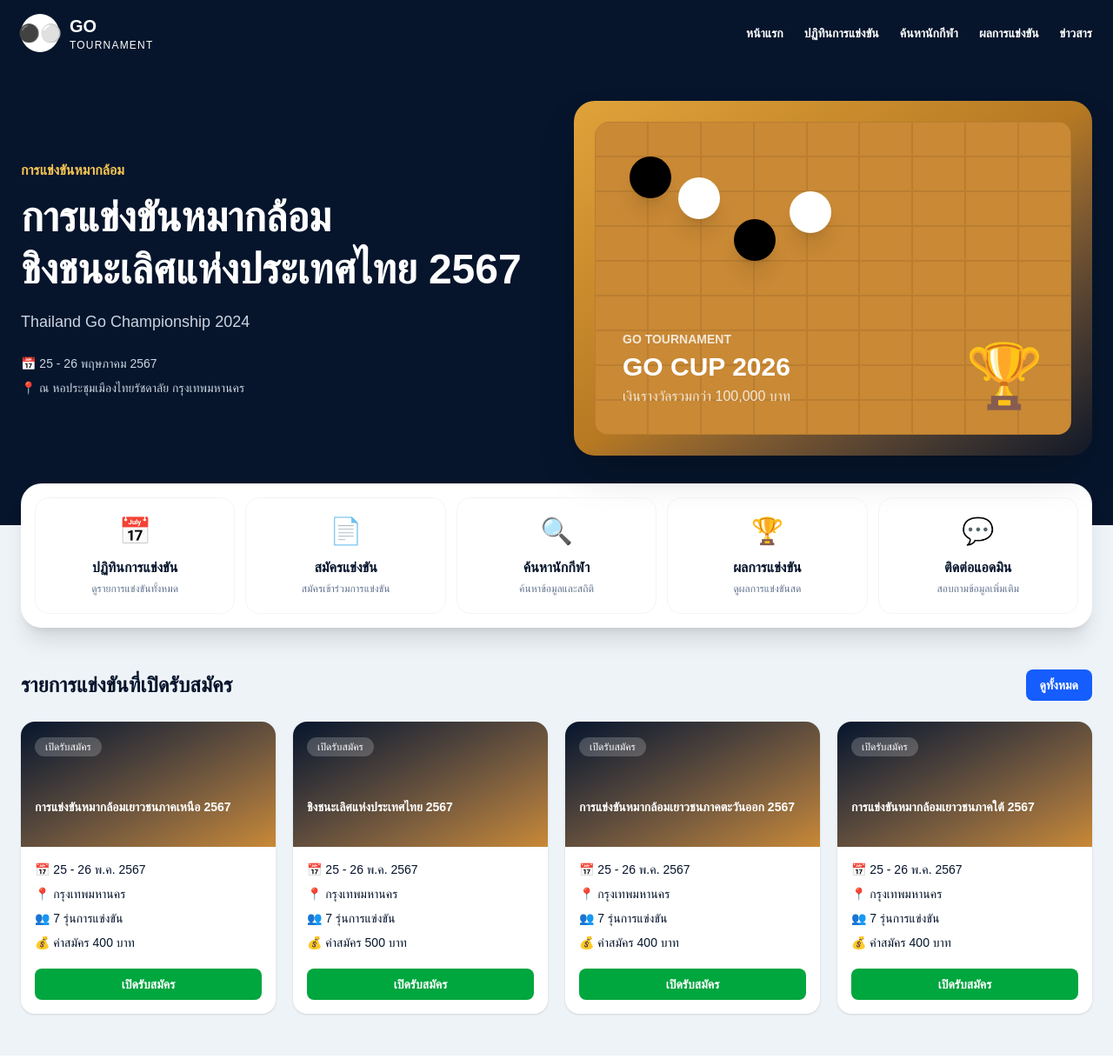
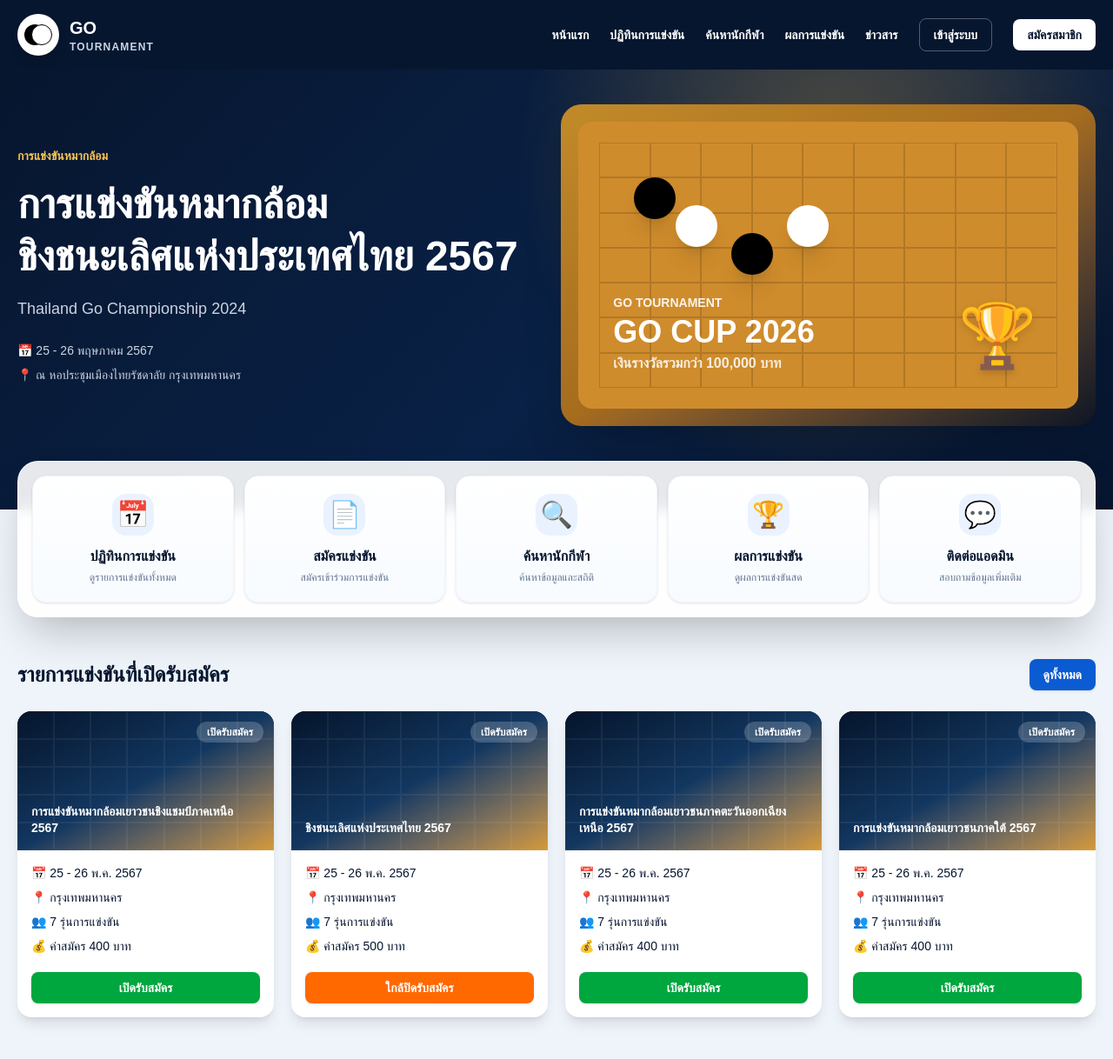
Before and after one commit to sawitree2168-sys/go-competition, a Next.js app: page / in a window 1280 px wide. Shown: the whole page at 87% size. Built offline with nearby package versions, Linux system fonts and the light colour scheme.

Commit message:
improve visual effects

```diff
--- a/app/page.tsx
+++ b/app/page.tsx
@@ -1,36 +1,62 @@
 export default function Home() {
+  const menuItems = [
+    { icon: "📅", title: "ปฏิทินการแข่งขัน", desc: "ดูรายการแข่งขันทั้งหมด" },
+    { icon: "📄", title: "สมัครแข่งขัน", desc: "สมัครเข้าร่วมการแข่งขัน" },
+    { icon: "🔍", title: "ค้นหานักกีฬา", desc: "ค้นหาข้อมูลและสถิติ" },
+    { icon: "🏆", title: "ผลการแข่งขัน", desc: "ดูผลการแข่งขันสด" },
+    { icon: "💬", title: "ติดต่อแอดมิน", desc: "สอบถามข้อมูลเพิ่มเติม" },
+  ];
+
+  const events = [
+    "การแข่งขันหมากล้อมเยาวชนชิงแชมป์ภาคเหนือ 2567",
+    "ชิงชนะเลิศแห่งประเทศไทย 2567",
+    "การแข่งขันหมากล้อมเยาวชนภาคตะวันออกเฉียงเหนือ 2567",
+    "การแข่งขันหมากล้อมเยาวชนภาคใต้ 2567",
+  ];
+
   return (
-    <main className="min-h-screen bg-[#eef3f8] text-[#06152c]">
-      <header className="bg-[#06152c] text-white">
-        <div className="mx-auto flex max-w-7xl items-center justify-between px-6 py-4">
+    <main className="min-h-screen bg-[#eef4fa] text-[#07162f]">
+      <header className="bg-[#07162f] text-white">
+        <div className="mx-auto flex max-w-7xl items-center justify-between px-5 py-4">
           <div className="flex items-center gap-3">
-            <div className="flex h-11 w-11 items-center justify-center rounded-full bg-white text-xl">
-              ⚫⚪
+            <div className="relative h-12 w-12 rounded-full bg-white shadow-lg">
+              <div className="absolute left-2 top-3 h-6 w-6 rounded-full bg-black" />
+              <div className="absolute right-2 top-3 h-6 w-6 rounded-full border border-black bg-white" />
             </div>
             <div className="leading-tight">
-              <div className="text-xl font-extrabold">GO</div>
-              <div className="text-xs tracking-widest">TOURNAMENT</div>
+              <div className="text-xl font-black">GO</div>
+              <div className="text-xs font-bold tracking-widest text-slate-300">
+                TOURNAMENT
+              </div>
             </div>
           </div>
 
-          <nav className="hidden gap-6 text-sm font-bold md:flex">
+          <nav className="hidden items-center gap-6 text-sm font-bold md:flex">
             <span>หน้าแรก</span>
             <span>ปฏิทินการแข่งขัน</span>
             <span>ค้นหานักกีฬา</span>
             <span>ผลการแข่งขัน</span>
             <span>ข่าวสาร</span>
+            <button className="rounded-lg border border-white/30 px-4 py-2">
+              เข้าสู่ระบบ
+            </button>
+            <button className="rounded-lg bg-white px-4 py-2 text-[#07162f]">
+              สมัครสมาชิก
+            </button>
           </nav>
         </div>
       </header>
 
-      <section className="bg-[#06152c] px-6 pb-20 pt-10 text-white">
-        <div className="mx-auto grid max-w-7xl gap-10 md:grid-cols-2 md:items-center">
+      <section className="relative overflow-hidden bg-[#07162f] text-white">
+        <div className="absolute inset-0 bg-[radial-gradient(circle_at_75%_20%,rgba(212,156,54,0.35),transparent_35%),linear-gradient(135deg,#07162f_0%,#092146_55%,#07162f_100%)]" />
+
+        <div className="relative mx-auto grid max-w-7xl gap-10 px-5 pb-24 pt-10 md:grid-cols-[1fr_1.05fr] md:items-center">
           <div>
-            <p className="mb-3 font-bold text-[#f6c453]">
+            <p className="mb-4 text-sm font-bold text-[#f6c453]">
               การแข่งขันหมากล้อม
             </p>
 
-            <h1 className="text-4xl font-extrabold leading-tight md:text-5xl">
+            <h1 className="text-4xl font-black leading-tight md:text-5xl">
               การแข่งขันหมากล้อม
               <br />
               ชิงชนะเลิศแห่งประเทศไทย 2567
@@ -46,84 +72,86 @@ export default function Home() {
             </div>
           </div>
 
-          {/* ตัวอย่างโปสเตอร์ */}
-          <div className="rounded-3xl bg-gradient-to-br from-[#e0a33a] via-[#b67922] to-[#111827] p-6 shadow-2xl">
-            <div className="relative h-[360px] overflow-hidden rounded-2xl bg-[#c98935] p-6">
-              <div className="absolute inset-0 opacity-30">
-                <div className="grid h-full grid-cols-9 grid-rows-9">
-                  {Array.from({ length: 81 }).map((_, i) => (
-                    <div key={i} className="border border-black/25" />
-                  ))}
-                </div>
+          <div className="relative rounded-3xl bg-gradient-to-br from-[#d89a2e] via-[#b87822] to-[#111827] p-5 shadow-2xl">
+            <div className="absolute inset-0 rounded-3xl bg-black/10" />
+            <div className="relative h-[330px] overflow-hidden rounded-2xl bg-[#cf8c2c] p-6">
+              <div className="absolute inset-6 grid grid-cols-9 grid-rows-7 opacity-35">
+                {Array.from({ length: 63 }).map((_, i) => (
+                  <div key={i} className="border border-black/40" />
+                ))}
               </div>
 
-              <div className="absolute left-10 top-10 h-12 w-12 rounded-full bg-black shadow-xl" />
-              <div className="absolute left-24 top-16 h-12 w-12 rounded-full bg-white shadow-xl" />
-              <div className="absolute left-40 top-28 h-12 w-12 rounded-full bg-black shadow-xl" />
-              <div className="absolute left-56 top-20 h-12 w-12 rounded-full bg-white shadow-xl" />
+              <div className="absolute left-16 top-16 h-12 w-12 rounded-full bg-black shadow-xl" />
+              <div className="absolute left-28 top-24 h-12 w-12 rounded-full bg-white shadow-xl" />
+              <div className="absolute left-44 top-32 h-12 w-12 rounded-full bg-black shadow-xl" />
+              <div className="absolute left-60 top-24 h-12 w-12 rounded-full bg-white shadow-xl" />
 
-              <div className="absolute bottom-8 right-8 text-7xl">🏆</div>
-
-              <div className="absolute bottom-8 left-8">
-                <p className="text-sm font-bold text-white/80">
-                  GO TOURNAMENT
-                </p>
-                <h2 className="mt-1 text-3xl font-extrabold text-white">
+              <div className="absolute bottom-10 left-10">
+                <p className="text-sm font-black text-white/90">GO TOURNAMENT</p>
+                <h2 className="mt-1 text-4xl font-black text-white">
                   GO CUP 2026
                 </h2>
-                <p className="mt-1 text-white/80">
+                <p className="mt-1 font-bold text-white/85">
                   เงินรางวัลรวมกว่า 100,000 บาท
                 </p>
+              </div>
+
+              <div className="absolute bottom-12 right-12 text-7xl drop-shadow-lg">
+                🏆
               </div>
             </div>
           </div>
         </div>
       </section>
 
-      <section className="mx-auto -mt-12 max-w-7xl px-6">
-        <div className="grid grid-cols-2 gap-3 rounded-3xl bg-white p-4 shadow-xl md:grid-cols-5">
-          {[
-            ["📅", "ปฏิทินการแข่งขัน", "ดูรายการแข่งขันทั้งหมด"],
-            ["📄", "สมัครแข่งขัน", "สมัครเข้าร่วมการแข่งขัน"],
-            ["🔍", "ค้นหานักกีฬา", "ค้นหาข้อมูลและสถิติ"],
-            ["🏆", "ผลการแข่งขัน", "ดูผลการแข่งขันสด"],
-            ["💬", "ติดต่อแอดมิน", "สอบถามข้อมูลเพิ่มเติม"],
-          ].map(([icon, title, desc]) => (
+      <section className="relative z-10 mx-auto -mt-14 max-w-7xl px-5">
+        <div className="grid grid-cols-2 gap-3 rounded-3xl border border-white/70 bg-white/90 p-4 shadow-2xl backdrop-blur md:grid-cols-5">
+          {menuItems.map((item) => (
             <div
-              key={title}
-              className="rounded-2xl border border-slate-100 p-5 text-center"
+              key={item.title}
+              className="rounded-2xl border border-slate-100 bg-gradient-to-b from-white to-[#f7fbff] p-5 text-center shadow-sm transition hover:-translate-y-1 hover:shadow-xl"
             >
-              <div className="text-3xl">{icon}</div>
-              <h3 className="mt-3 font-extrabold">{title}</h3>
-              <p className="mt-1 text-xs text-slate-500">{desc}</p>
+              <div className="mx-auto flex h-12 w-12 items-center justify-center rounded-2xl bg-[#eaf2ff] text-3xl text-blue-600">
+                {item.icon}
+              </div>
+              <h3 className="mt-3 font-black">{item.title}</h3>
+              <p className="mt-1 text-xs text-slate-500">{item.desc}</p>
             </div>
           ))}
         </div>
       </section>
 
-      <section className="mx-auto max-w-7xl px-6 py-12">
+      <section className="mx-auto max-w-7xl px-5 py-12">
         <div className="mb-6 flex items-center justify-between">
-          <h2 className="text-2xl font-extrabold">
+          <h2 className="text-2xl font-black">
             รายการแข่งขันที่เปิดรับสมัคร
           </h2>
-          <button className="rounded-lg bg-blue-600 px-4 py-2 text-sm font-bold text-white">
+          <button className="rounded-lg bg-[#0b5bd3] px-4 py-2 text-sm font-bold text-white shadow">
             ดูทั้งหมด
           </button>
         </div>
 
         <div className="grid gap-5 md:grid-cols-4">
-          {[
-            "การแข่งขันหมากล้อมเยาวชนภาคเหนือ 2567",
-            "ชิงชนะเลิศแห่งประเทศไทย 2567",
-            "การแข่งขันหมากล้อมเยาวชนภาคตะวันออก 2567",
-            "การแข่งขันหมากล้อมเยาวชนภาคใต้ 2567",
-          ].map((title, index) => (
-            <article key={title} className="overflow-hidden rounded-2xl bg-white shadow">
-              <div className="h-36 bg-gradient-to-br from-[#06152c] to-[#c98935] p-4 text-white">
-                <span className="rounded-full bg-white/20 px-3 py-1 text-xs">
+          {events.map((event, index) => (
+            <article
+              key={event}
+              className="overflow-hidden rounded-2xl bg-white shadow-lg transition hover:-translate-y-1 hover:shadow-2xl"
+            >
+              <div className="relative h-40 overflow-hidden bg-[#07162f]">
+                <div className="absolute inset-0 bg-gradient-to-br from-[#06152c] via-[#123760] to-[#d69a35]" />
+                <div className="absolute inset-0 opacity-30">
+                  <div className="grid h-full grid-cols-7 grid-rows-5">
+                    {Array.from({ length: 35 }).map((_, i) => (
+                      <div key={i} className="border border-white/20" />
+                    ))}
+                  </div>
+                </div>
+                <div className="absolute right-3 top-3 rounded-full bg-white/20 px-3 py-1 text-xs font-bold text-white">
                   เปิดรับสมัคร
-                </span>
-                <h3 className="mt-12 text-sm font-extrabold">{title}</h3>
+                </div>
+                <h3 className="absolute bottom-4 left-4 right-4 text-sm font-black leading-snug text-white">
+                  {event}
+                </h3>
               </div>
 
               <div className="space-y-2 p-4 text-sm">
@@ -132,8 +160,12 @@ export default function Home() {
                 <p>👥 7 รุ่นการแข่งขัน</p>
                 <p>💰 ค่าสมัคร {index === 1 ? "500" : "400"} บาท</p>
 
-                <button className="mt-3 w-full rounded-lg bg-green-600 py-2 font-bold text-white">
-                  เปิดรับสมัคร
+                <button
+                  className={`mt-3 w-full rounded-lg py-2 font-black text-white shadow ${
+                    index === 1 ? "bg-orange-500" : "bg-green-600"
+                  }`}
+                >
+                  {index === 1 ? "ใกล้ปิดรับสมัคร" : "เปิดรับสมัคร"}
                 </button>
               </div>
             </article>
```
